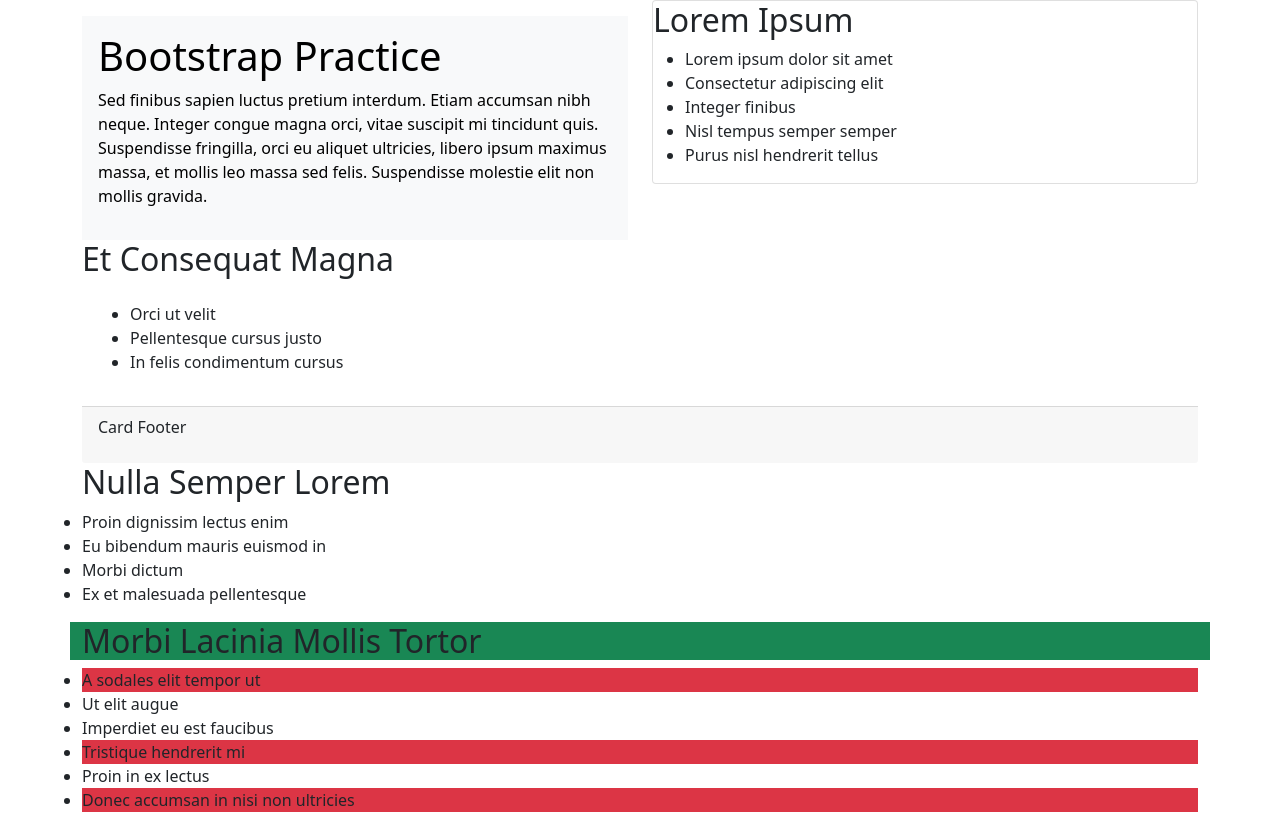
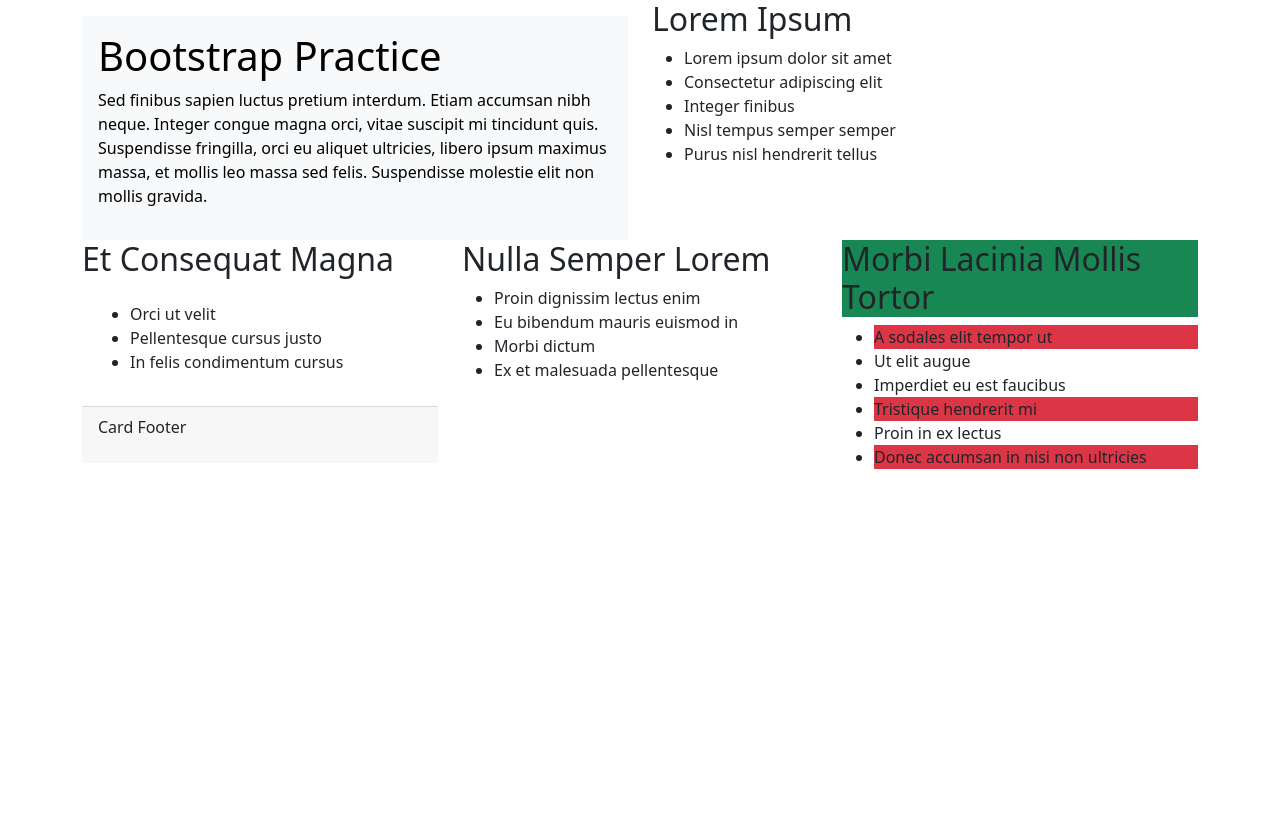
Before and after one commit to joey57/bootstrap-practice, a plain HTML site: page index.html in a window 1280 px wide. After the commit the page ends 800 px from the top, so only its background shows below. Drawn offline with Linux system fonts and the light colour scheme.

Commit message:
added columns to entire doc

```diff
--- a/index.html
+++ b/index.html
@@ -15,7 +15,7 @@
     </div>
     </div>
     <div class="col-md-6">
-      <div class="card">
+      <div class="well">
     <h2>Lorem Ipsum</h2>
     <ul>
       <li>Lorem ipsum dolor sit amet</li>
@@ -28,9 +28,10 @@
     </div>
     </div>
     <div class="row">
-    <div class="card-info">
+    <div class="col-md-4">
+      <div class="card-info">
       <div class="card-heading">
-    <h2>Et Consequat Magna</h2>
+    <h2 class="card-title">Et Consequat Magna</h2>
     </div>
     <div class="card-body">
     <ul>
@@ -43,6 +44,8 @@
       <p>Card Footer</p>
       </div>
       </div>
+      </div>
+      <div class="col-md-4">
       <h2>Nulla Semper Lorem</h2>
     <ul>
       <li>Proin dignissim lectus enim</li>
@@ -50,6 +53,8 @@
       <li>Morbi dictum</li>
       <li>Ex et malesuada pellentesque</li>
     </ul>
+    </div>
+    <div class="col-md-4">
     <h2 class="bg-success">  Morbi Lacinia Mollis Tortor</h2>
     <ul>
       <li class="bg-danger">A sodales elit tempor ut</li>
@@ -61,5 +66,6 @@
     </ul>
   </div>
 </div>
+</div>
   </body>
 </html>
```
